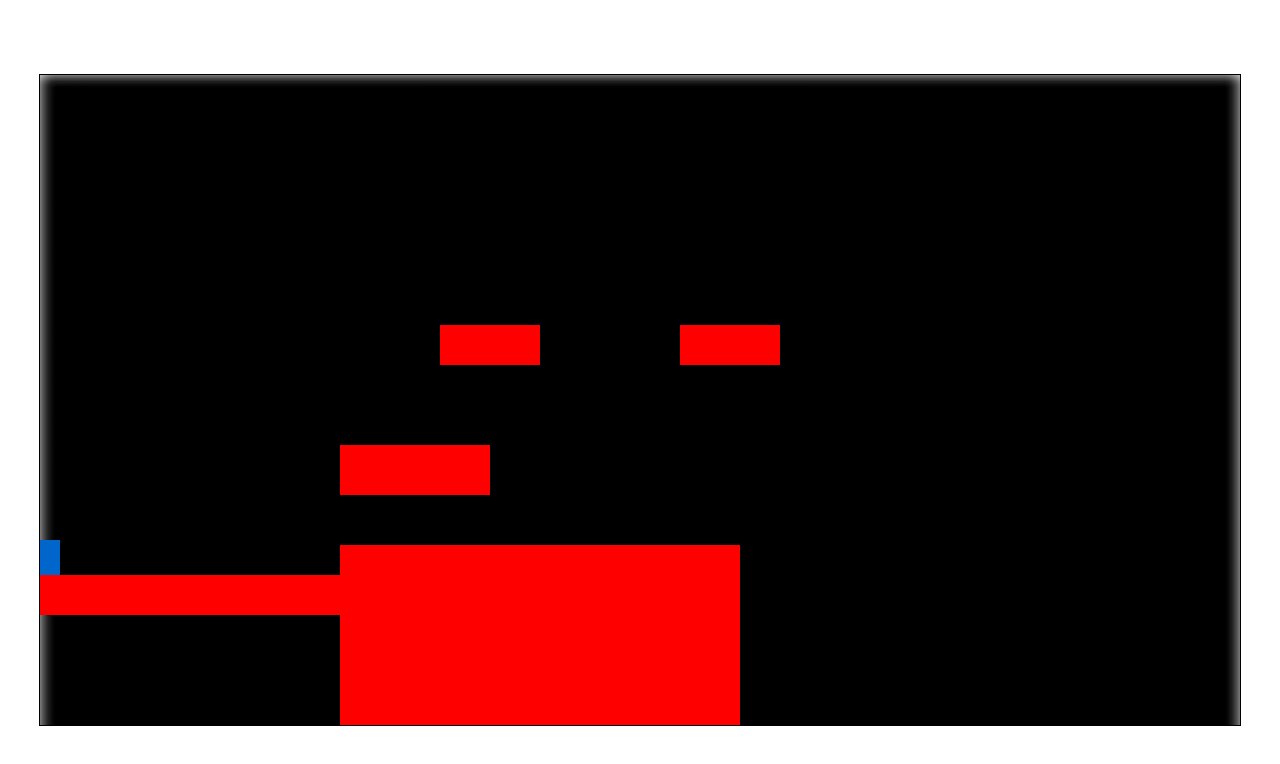
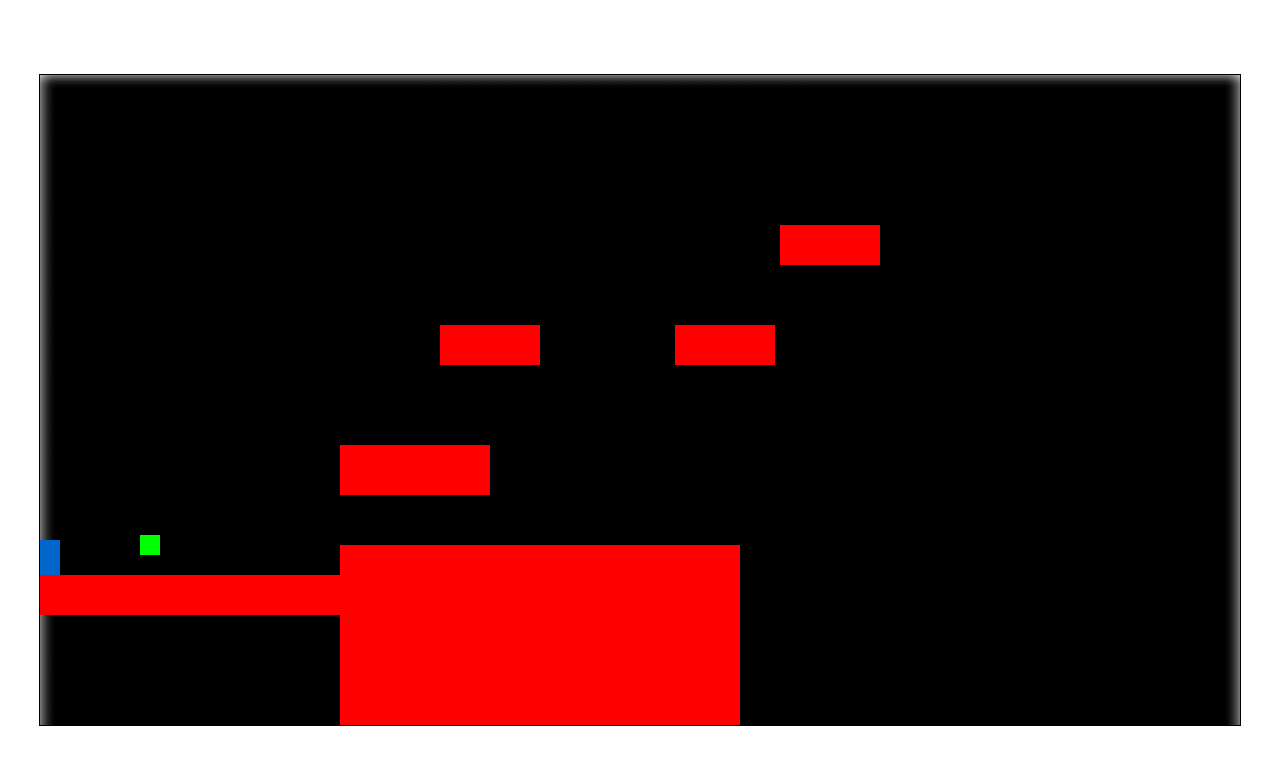
Before and after one commit to alvoroto/proy-hello-world, a plain HTML site: page index.html in a window 1280 px wide. Drawn offline with Linux system fonts and the light colour scheme.

Commit message:
añadidos items collectables

```diff
--- a/index.html
+++ b/index.html
@@ -7,6 +7,7 @@
     <title>Hello World</title>
     <script type="text/javascript" src="js/background.js"></script>
     <script type="text/javascript" src="js/platform.js"></script>
+    <script type="text/javascript" src="js/item.js"></script>
     <script type="text/javascript" src="js/player.js"></script>
     <script type="text/javascript" src="js/game.js"></script>
     <script type="text/javascript" src="js/init.js"></script>
--- a/js/game.js
+++ b/js/game.js
@@ -9,6 +9,7 @@ var Game = {
         RIGHT_KEY : 39
     },
     platforms: [],
+    collectableItems: [],
 
     init: function(canvasId){
         this.canvas = document.getElementById(canvasId);
@@ -19,15 +20,25 @@ var Game = {
         //creacion de las plataformas provisionales
         var platform_1 = new Platform(this, 300, 470, 400, 200);
         var platform_2 = new Platform(this, 0, 500, 300, 40);
-        var platform_3 = new Platform(this, 640, 250, 100, 40);
+        var platform_3 = new Platform(this, 635, 250, 100, 40);
         var platform_4 = new Platform(this, 400, 250, 100, 40);
         var platform_5 = new Platform(this, 300, 370, 150, 50);
+        var platform_6 = new Platform(this, 740, 150, 100, 40);
         this.platforms.push(platform_1);
         this.platforms.push(platform_2);
         this.platforms.push(platform_3);
         this.platforms.push(platform_4);
         this.platforms.push(platform_5);
+        this.platforms.push(platform_6);
         //
+        //creacion de los collectItems provisionales
+        var item_1 = new Item(this, 100, 460, 20, 20, true);
+        var item_2 = new Item(this, 450, 220, 20, 20, false);
+        var item_3 = new Item(this, 800, 120, 20, 20, false);
+        this.collectableItems.push(item_1);
+        this.collectableItems.push(item_2);
+        this.collectableItems.push(item_3);
+
         this.interval = setInterval(function () {
             this.clear();
 
@@ -39,6 +50,7 @@ var Game = {
             //     this.player.jumping = false;
             // }
             this.player.move();
+            this.detectItemCollision();
             this.drawAll();
 
         }.bind(this), 1000 / this.fps);
@@ -55,9 +67,30 @@ var Game = {
         })
     },
 
+    drawCollectItems: function (){
+        this.collectableItems.forEach(function(collectItem){
+            if(collectItem.isActive){
+                collectItem.draw();
+            }
+        })
+    },
+
     drawAll: function() {
         this.background.draw();
         this.drawPlatforms();
+        this.drawCollectItems();
         this.player.draw();
+    },
+
+    detectItemCollision: function(){
+        var colItem = this.player.itemColision()
+        if(colItem >= 0){
+            this.collectableItems[colItem].isActive = false;
+            this.player.collectableItems.push(this.collectableItems[colItem])
+            if(this.collectableItems.length > colItem+1){
+                this.collectableItems[colItem+1].isActive = true;
+            }
+            this.collectableItems.splice(colItem, 1)
+        }
     }
 }
--- /dev/null
+++ b/js/item.js
@@ -0,0 +1,15 @@
+function Item(game, x, y, w, h, isActive){
+    this.game = game;
+    this.x = x;
+    this.y = y;
+    this.w = w;
+    this.h = h;
+    this.isActive = isActive;
+}
+
+Item.prototype.draw = function(){
+    if(this.isActive){
+        this.game.ctx.fillStyle = "#00FF00";
+        this.game.ctx.fillRect(this.x, this.y, this.w, this.h);
+    }
+}
--- a/js/player.js
+++ b/js/player.js
@@ -22,10 +22,17 @@ function Player(game) {
     this.keys = [];
     this.jumping = false;
     this.jumpDown = false;
+
+    this.collectableItems = [];
+
+
     this.setListeners();
 
 }
 
+/*
+    Dibuja el personaje en pantalla
+*/
 Player.prototype.draw = function() {
     this.game.ctx.drawImage(
         this.img,
@@ -36,23 +43,32 @@ Player.prototype.draw = function() {
         );
 }
 
+/*
+    Mueve hacia la derecha y si detecta una colision vuelve a la posicion anterior
+*/
 Player.prototype.moveRight = function(){
     this.lx = this.x
     this.x += this.vx;
-    if(this.colision()){
+    if(this.platformColision()){
         this.x = this.lx
     }
 
 }
 
+/*
+    Mueve hacia la izquierda y si detecta una colision vuelve a la posicion anterior
+*/
 Player.prototype.moveLeft = function(){
     this.lx = this.x
     this.x -= this.vx;
-    if(this.colision()){
+    if(this.platformColision()){
         this.x = this.lx
     }
 }
 
+/*
+    Salta si le esta permitido
+*/
 Player.prototype.jump = function(){
     if(!this.jumping){
         this.jumping = true;
@@ -68,6 +84,12 @@ Player.prototype.move = function(){
     }
 }
 
+/*
+    Captura las pulsaciones de teclas
+    Se guarda en un array la tecla pulsada en la posicion keycode con valor true en caso de que este pulsada
+    Si se deja de pulsar, si quita del array la posicion keycode
+    En caso de que se pulse espacio comprueba que tengas que levantar la tecla para volver a saltar
+*/
 Player.prototype.setListeners = function() {
     document.onkeydown = (function (e) {
         if (e.keyCode == this.game.keys.SPACE) {
@@ -89,21 +111,30 @@ Player.prototype.setListeners = function() {
     }.bind(this));
 }
 
+/*
+   Para la gravedad se da aceleracion aumentando la velocidad
+   Se cambia la posicion sumando la velocidad a la posicion
+   Se controla que haya colision con el suelo para podel saltar
+   Si hay colision vuelvo a la posicion anterior y pongo la velocidad se resetea
+*/
 Player.prototype.gravity = function(){
-    var cop = Object.assign({}, this);
+    this.ly = this.y;
     this.vy += 1.5;
     this.y += this.vy;
-    if(this.colisionFloor()){
+    if(this.platformColisionFloor()){
         this.jumping = false;
     }
-    if(this.colision()){
-        this.y = cop.y
+    if(this.platformColision()){
+        this.y = this.ly;
         this.vy = 0;
     }
 }
 
-Player.prototype.colisionElem = function(){
-    var col = false
+/*
+    Coprueba si hay colision y devuelve el elemento con el que colisiona
+*/
+Player.prototype.platformColisionElem = function(elements){
+    var col = false;
     var p = undefined;
     this.game.platforms.forEach(function(platform){
         if (this.x + this.w >= platform.x &&
@@ -117,9 +148,11 @@ Player.prototype.colisionElem = function(){
     return p;
 }
 
-Player.prototype.colision = function(){
+/*
+    Coprueba si hay colision y devuelve true
+*/
+Player.prototype.platformColision = function(elements){
     var col = false
-    var p = undefined;
     this.game.platforms.forEach(function(platform){
         if (this.x + this.w > platform.x &&
             platform.x + platform.w >= this.x &&
@@ -132,9 +165,11 @@ Player.prototype.colision = function(){
     return col;
 }
 
-Player.prototype.colisionFloor = function(){
+/*
+    Coprueba si hay colision con la base, como si fuese el suelo
+*/
+Player.prototype.platformColisionFloor = function(){
     var col = false
-    var p = undefined;
     this.game.platforms.forEach(function(platform){
         if (this.x + this.w > platform.x &&
             platform.x + platform.w >= this.x &&
@@ -146,3 +181,20 @@ Player.prototype.colisionFloor = function(){
     }.bind(this))
     return col;
 }
+
+/*
+    Coprueba si hay colision con el item y devuelve true
+*/
+Player.prototype.itemColision = function(elements){
+    var col = -1
+    this.game.collectableItems.forEach(function(item, index){
+        if (this.x + this.w > item.x &&
+            item.x + item.w >= this.x &&
+            this.y + this.h > item.y &&
+            item.y + item.h > this.y
+            ){
+              col = index;
+            }
+    }.bind(this))
+    return col;
+}
```
